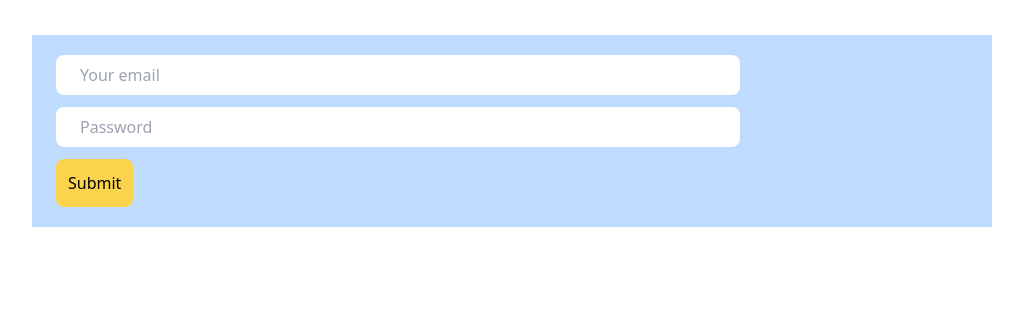
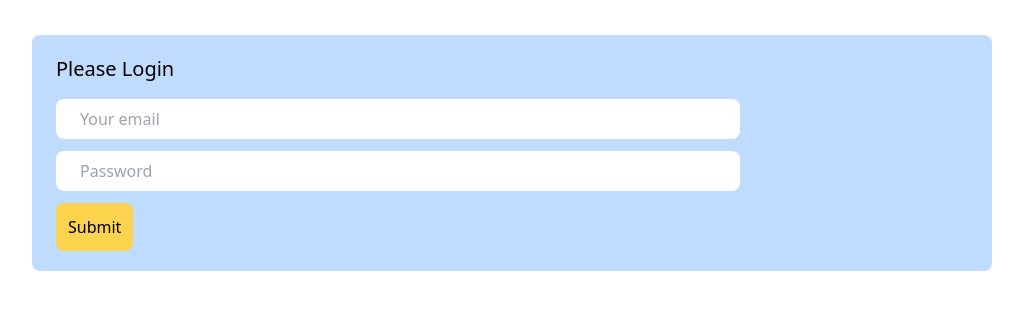
Before and after one commit to Houmayan/deshbank, a plain HTML site: page index.html in a window 1280 px wide. Shown: the part 81-390 px from the top of the page, without its empty margins (128-1151 px from the left). Drawn offline with nearby package versions, Linux system fonts and the light colour scheme.

Commit message:
heading added

```diff
--- a/index.html
+++ b/index.html
@@ -9,10 +9,13 @@
   <h1 class="text-3xl font-semibold text-center m-10">
     Welcome to <span class="font-bold">Desh Bank</span>
   </h1>
-  <section class="bg-blue-200 w-9/12 px-6 py-5 mx-auto">
-    <input class="rounded-lg block w-9/12 px-6 py-2 mb-3" type="email" name="" id="" placeholder="Your email">
-    <input class=" rounded-lg block w-9/12 px-6 py-2 mb-3" type="password" name="" id="" placeholder="Password">
-    <button class="bg-amber-300 hover:bg-blue-400 rounded-lg p-3">Submit</button>
-  </section>
+ <main>
+    <section class="bg-blue-200 w-9/12 px-6 py-5 mx-auto rounded-lg">
+      <h3 class="text-xl mb-4 font-medium">Please Login</h3>
+      <input class="rounded-lg block w-9/12 px-6 py-2 mb-3" type="email" name="" id="" placeholder="Your email">
+      <input class=" rounded-lg block w-9/12 px-6 py-2 mb-3" type="password" name="" id="" placeholder="Password">
+      <button class="bg-amber-300 hover:bg-blue-400 rounded-lg p-3">Submit</button>
+    </section>
+ </main>
 </body>
 </html>
```
